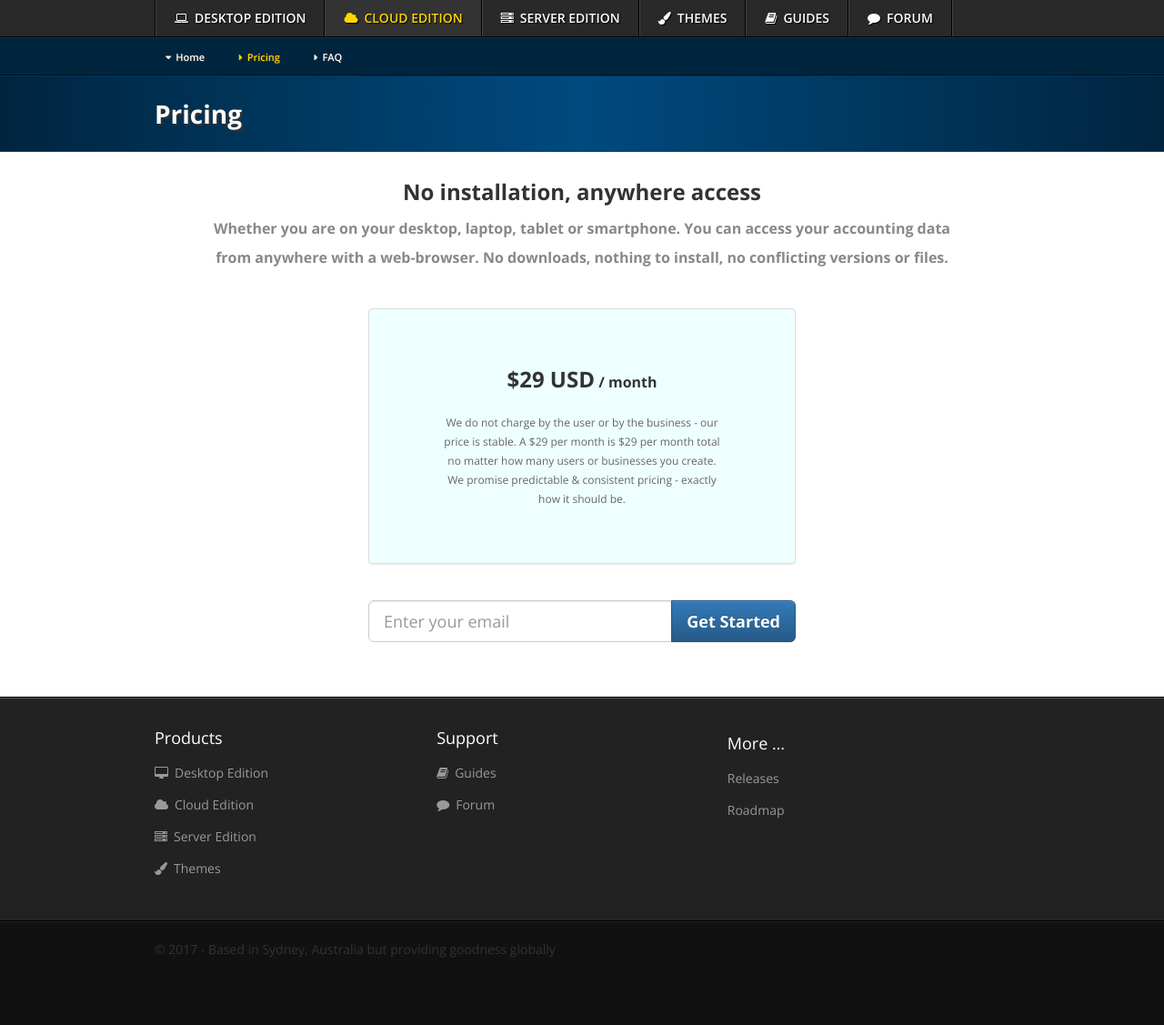
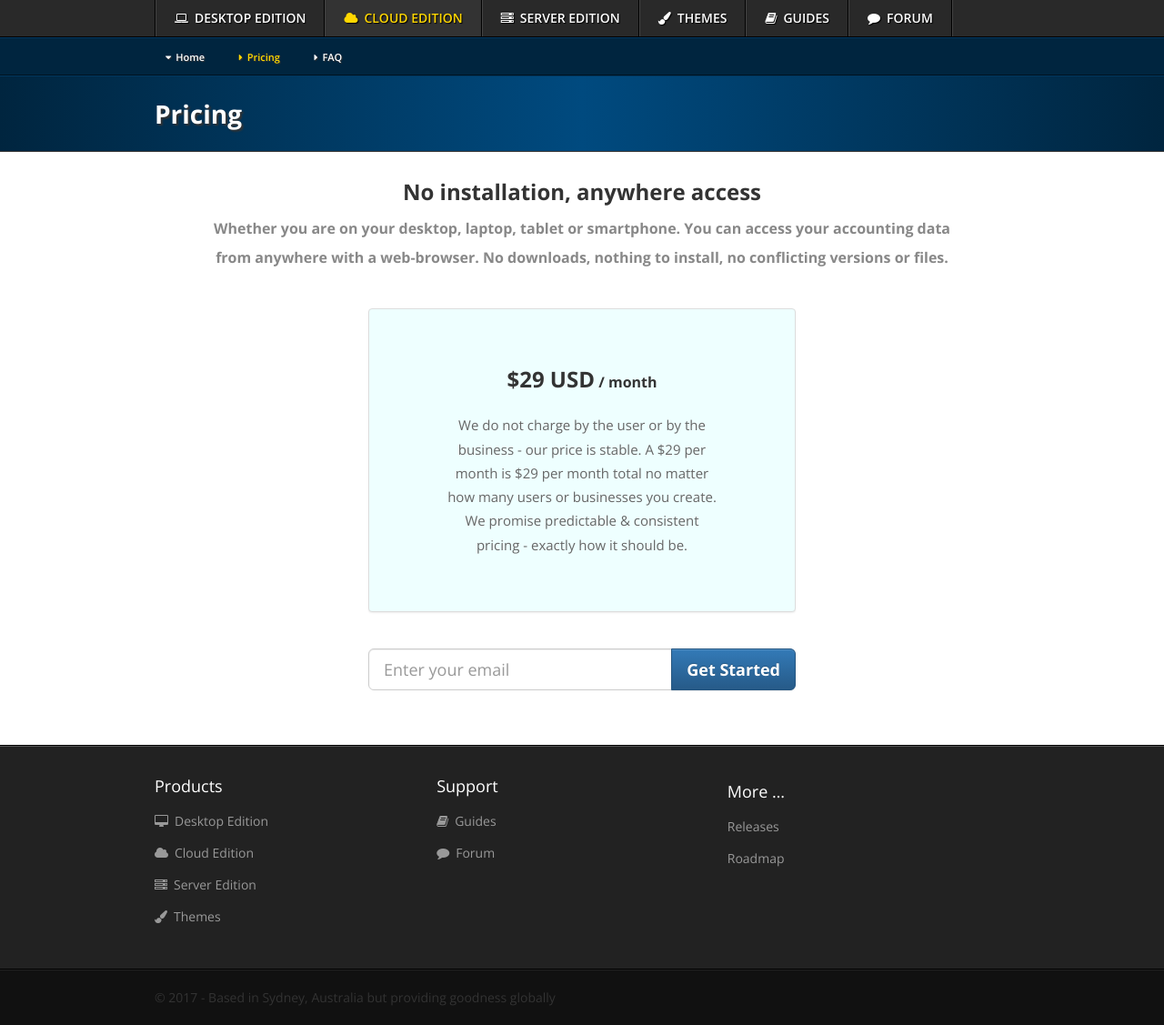
Before and after one commit to 3etechinns/www.manager.io, a Jekyll site: the page built from cloud/pricing/index.html, in a window 1280 px wide. Shown: the whole page at 91% size. Built offline with Jekyll 4.4.1, drawn with Linux system fonts in a browser that asks for light colours; nearby versions of some CDN libraries; comment, search, counter and statistics services are not loaded; before the commit the page ends 1074 px from its top, so only the background shows below that.

Commit message:
no message

```diff
--- a/cloud/pricing/index.html
+++ b/cloud/pricing/index.html
@@ -2,4 +2,4 @@
 layout: main
 title: Pricing
 ---
-<div style="padding-bottom: 40px; text-align: center; font-weight: bold"><div style="font-size: 24px; color: #333; line-height: 200%">No installation, anywhere access</div><div style="font-size: 16px; color: #888; line-height: 200%; margin: 0px 50px">Whether you are on your desktop, laptop, tablet or smartphone. You can access your accounting data from anywhere with a web-browser. No downloads, nothing to install, no conflicting versions or files.</div></div><div class="thumbnail" style="padding: 40px 60px; background-color: #eeffff; width: 50%; margin: 0 auto"><div style="text-align: center; padding: 20px; font-weight: bold; font-size: 24px">$29 USD<span style="font-size: 16px"> / month</span></div><div style="text-align: center; padding: 20px; padding-top: 0px; font-size: 12px; color: #666; line-height: 175%">We do not charge by the user or by the business - our price is stable. A $29 per month is $29 per month total no matter how many users or businesses you create. We promise predictable &amp; consistent pricing - exactly how it should be.</div></div><div style="padding-top: 40px; width: 50%; margin: 0 auto"><form action="https://cloud.manager.io/submit" method="POST"><div class="input-group input-group-lg" style="border-spacing: 0px"><input class="form-control" name="EmailAddress" placeholder="Enter your email" type="text"><span class="input-group-btn"><input class="btn btn-primary" style="font-weight: bold" value="Get Started" type="submit"></span></div></form></div>
+<div style="padding-bottom: 40px; text-align: center; font-weight: bold"><div style="font-size: 24px; color: #333; line-height: 200%">No installation, anywhere access</div><div style="font-size: 16px; color: #888; line-height: 200%; margin: 0px 50px">Whether you are on your desktop, laptop, tablet or smartphone. You can access your accounting data from anywhere with a web-browser. No downloads, nothing to install, no conflicting versions or files.</div></div><div class="thumbnail" style="padding: 40px 60px; background-color: #eeffff; width: 50%; margin: 0 auto"><div style="text-align: center; padding: 20px; font-weight: bold; font-size: 24px">$29 USD<span style="font-size: 16px"> / month</span></div><div style="text-align: center; padding: 20px; padding-top: 0px; font-size: 15px; color: #666; line-height: 175%">We do not charge by the user or by the business - our price is stable. A $29 per month is $29 per month total no matter how many users or businesses you create. We promise predictable &amp; consistent pricing - exactly how it should be.</div></div><div style="padding-top: 40px; width: 50%; margin: 0 auto"><form action="https://cloud.manager.io/submit" method="POST"><div class="input-group input-group-lg" style="border-spacing: 0px"><input class="form-control" name="EmailAddress" placeholder="Enter your email" type="text"><span class="input-group-btn"><input class="btn btn-primary" style="font-weight: bold" value="Get Started" type="submit"></span></div></form></div>
```
